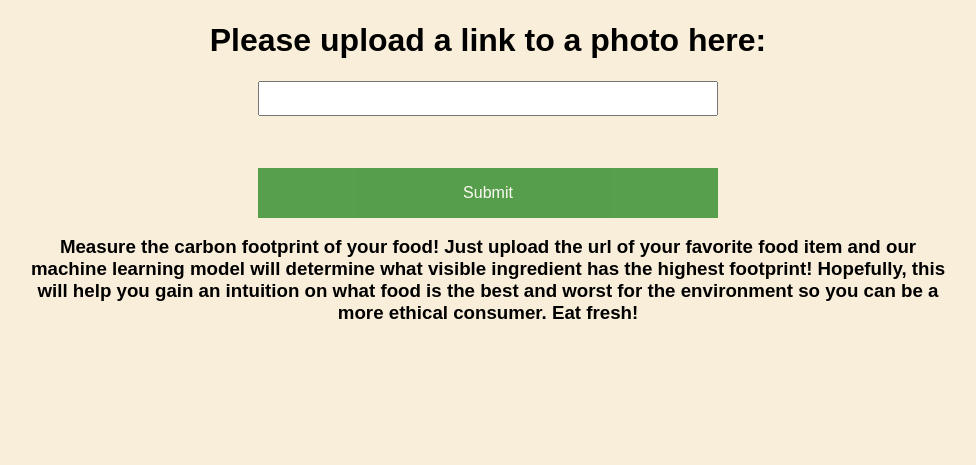
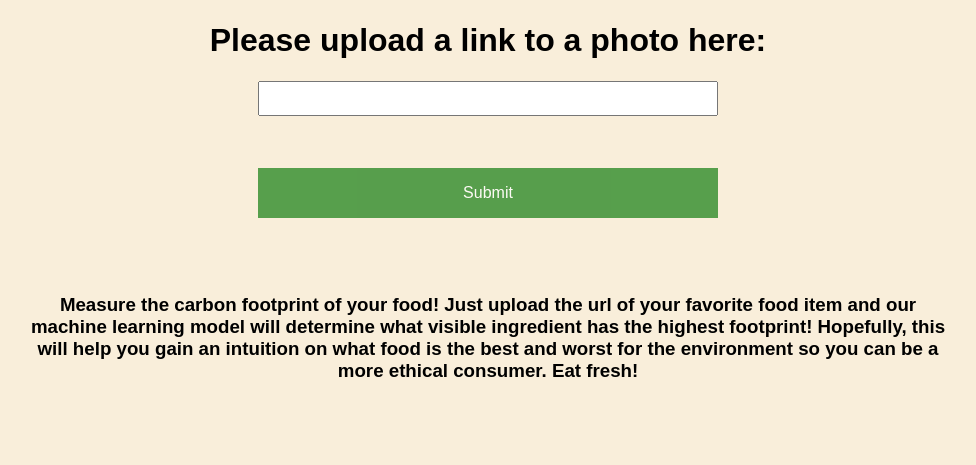
Before and after one commit to kellyyyang/be-green, a Flask app: page / in a window 1280 px wide. Shown: the part 383-848 px from the top of the page, without its empty margins (152-1128 px from the left). Before the commit the page ends 702 px from the top, so only its background shows below. Run offline with Flask 3, Linux system fonts and the light colour scheme.

Commit message:
added slash

```diff
--- a/app.py
+++ b/app.py
@@ -23,7 +23,7 @@ def create_image(url):
 
 @app.route('/')
 def index():
-    return render_template('index.html')
+    return render_template('/index.html')
 
 # Used to send HTML form data to the server.
 
@@ -33,7 +33,7 @@ def getvalue():
     create_image(url)
     food_list = get_label(url)
     name, co2 = get_carbon(food_list)
-    return render_template('result.html', name = name.capitalize(), co2 = round(co2, 3), co2_string = str(round(co2, 3)))
+    return render_template('/result.html', name = name.capitalize(), co2 = round(co2, 3), co2_string = str(round(co2, 3)))
 
 # Used to send donations using Checkbook API
 @app.route('/checkbook', methods=['POST'])
@@ -46,7 +46,7 @@ def send_checkbook():
 
     send_checkbook_form(org, description)
     upload()
-    return render_template('thank_you.html', results = org)
+    return render_template('/thank_you.html', results = org)
 
 if __name__ == '__main__':
     app.run(debug=False)
--- a/static/css/main.css
+++ b/static/css/main.css
@@ -89,3 +89,10 @@ input[type="submit"]:hover {
 	padding-right: 10%;
 
 }
+
+.info-text-2 {
+	padding-top: 5%;
+	padding-left: 10%;
+	padding-right: 10%;
+
+}
--- a/templates/index.html
+++ b/templates/index.html
@@ -22,6 +22,6 @@
 		</form>
 
 
-		<h3 class = "info-text"> Measure the carbon footprint of your food! Just upload the url of your favorite food item and our machine learning model will determine what visible ingredient has the highest footprint! Hopefully, this will help you gain an intuition on what food is the best and worst for the environment so you can be a more ethical consumer. Eat fresh! </h3>
+		<h3 class = "info-text-2"> Measure the carbon footprint of your food! Just upload the url of your favorite food item and our machine learning model will determine what visible ingredient has the highest footprint! Hopefully, this will help you gain an intuition on what food is the best and worst for the environment so you can be a more ethical consumer. Eat fresh! </h3>
 	</div>
 {% endblock %}
```
